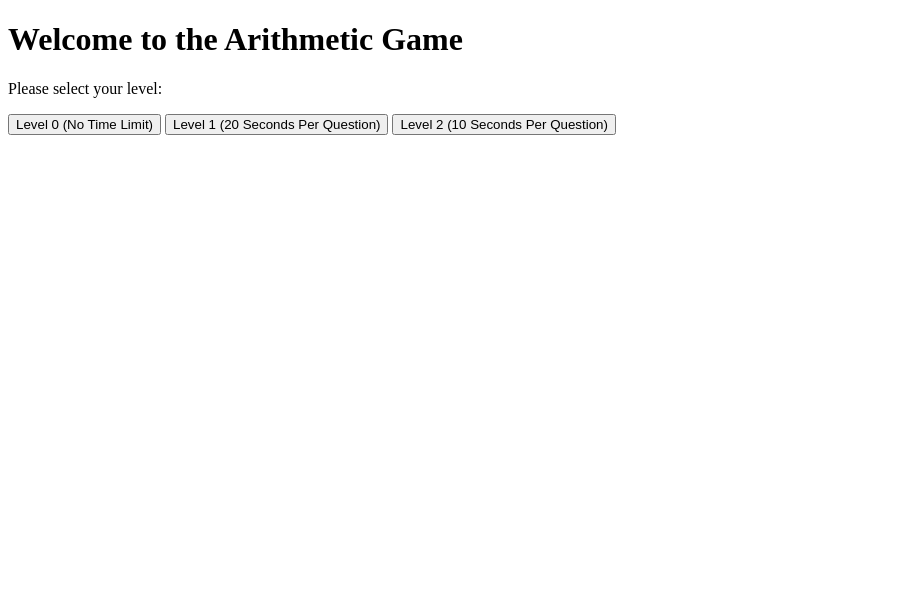
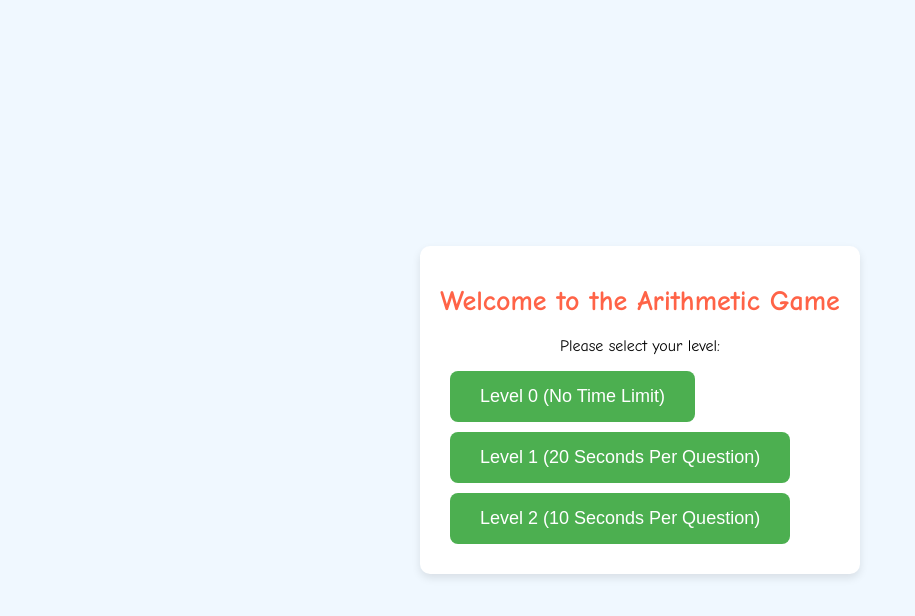
Before and after one commit to LegionerLeonid99/leolegioner.github.io, a plain HTML site: page index.html in a window 1280 px wide. Shown: the whole page, without its empty margins (0-915 px from the left). Drawn offline with Linux system fonts and the light colour scheme.

Commit message:
Newer html pages and added styles.
CSS code for index.html and fixed the JS code functions.

```diff
--- a/index.html
+++ b/index.html
@@ -4,7 +4,7 @@
     <meta charset="UTF-8">
     <meta name="viewport" content="width=device-width, initial-scale=1.0">
     <title>Welcome to the Arithmetic Game</title>
-    <link rel="stylesheet" href="styles.css">
+    <link rel="stylesheet" href="style.css">
 </head>
 <body>
     <div class="game-container">
--- a/style.css
+++ b/style.css
@@ -23,6 +23,35 @@ h1 {
     color: #ff6347; /* Tomato color for fun */
     font-size: 28px;
     margin-bottom: 20px;
+}
+
+.level-button {
+    background-color: #4caf50; /* Material Green */
+    color: white;
+    border: none;
+    padding: 15px 30px;
+    font-size: 18px;
+    cursor: pointer;
+    border-radius: 8px;
+    margin: 10px;
+    transition: background-color 0.3s, transform 0.2s;
+    display: flex; /* Make buttons block to occupy full width */
+    justify-content: center;
+}
+
+.level-button:hover {
+    background-color: #45a049;
+    transform: scale(1.1); /* Scale up on hover for effect */
+}
+
+.level-button:focus {
+    outline: 2px solid #ffa500; /* Orange outline for focus */
+}
+
+.timer {
+    font-size: 16px;
+    margin: 10px 0;
+    color: #ffa500; /* Orange color for visibility */
 }
 
 .question {
@@ -77,9 +106,3 @@ h1 {
 .restart-button:hover {
     background-color: #e55347;
 }
-
-.timer {
-    font-size: 16px;
-    margin: 10px 0;
-    color: #ffa500; /* Orange color for visibility */
-}
```
Also changed, not shown: game.html (+1 -0 lines), script.js (+11 -1 lines).
